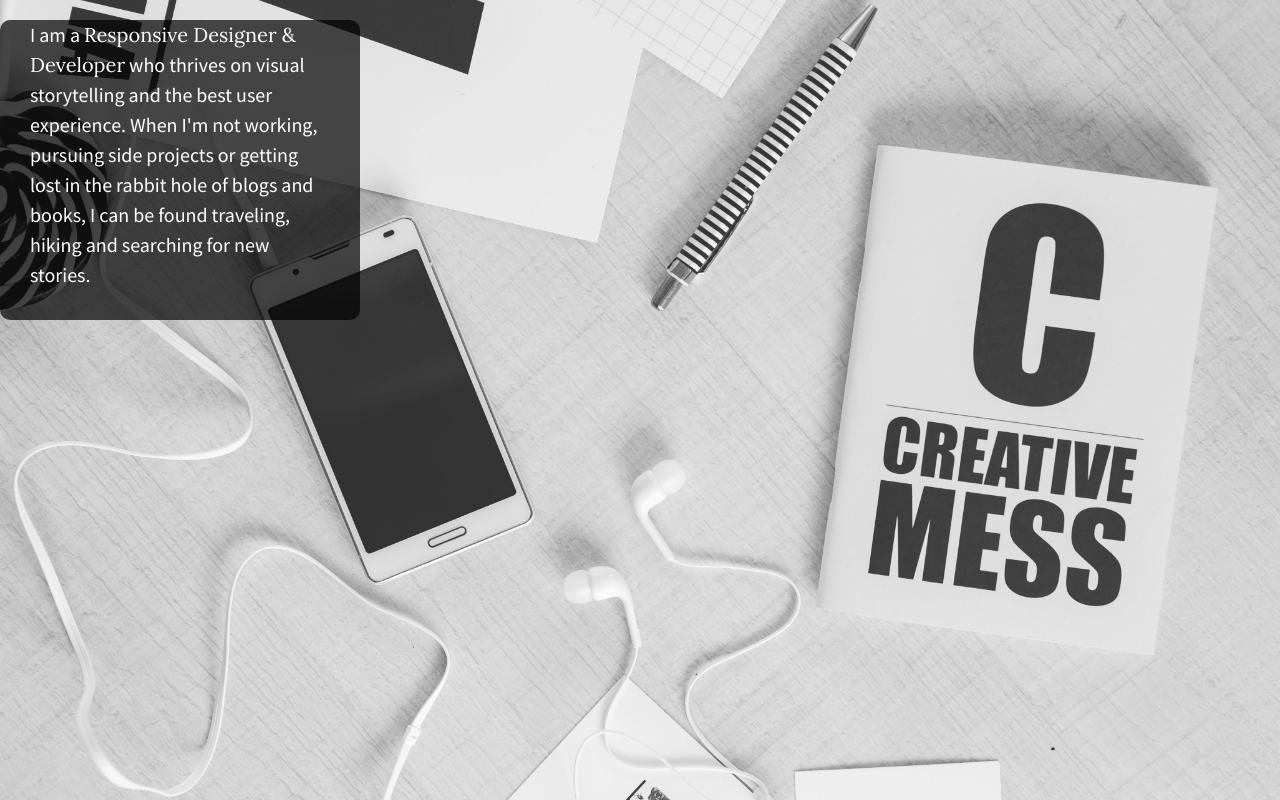
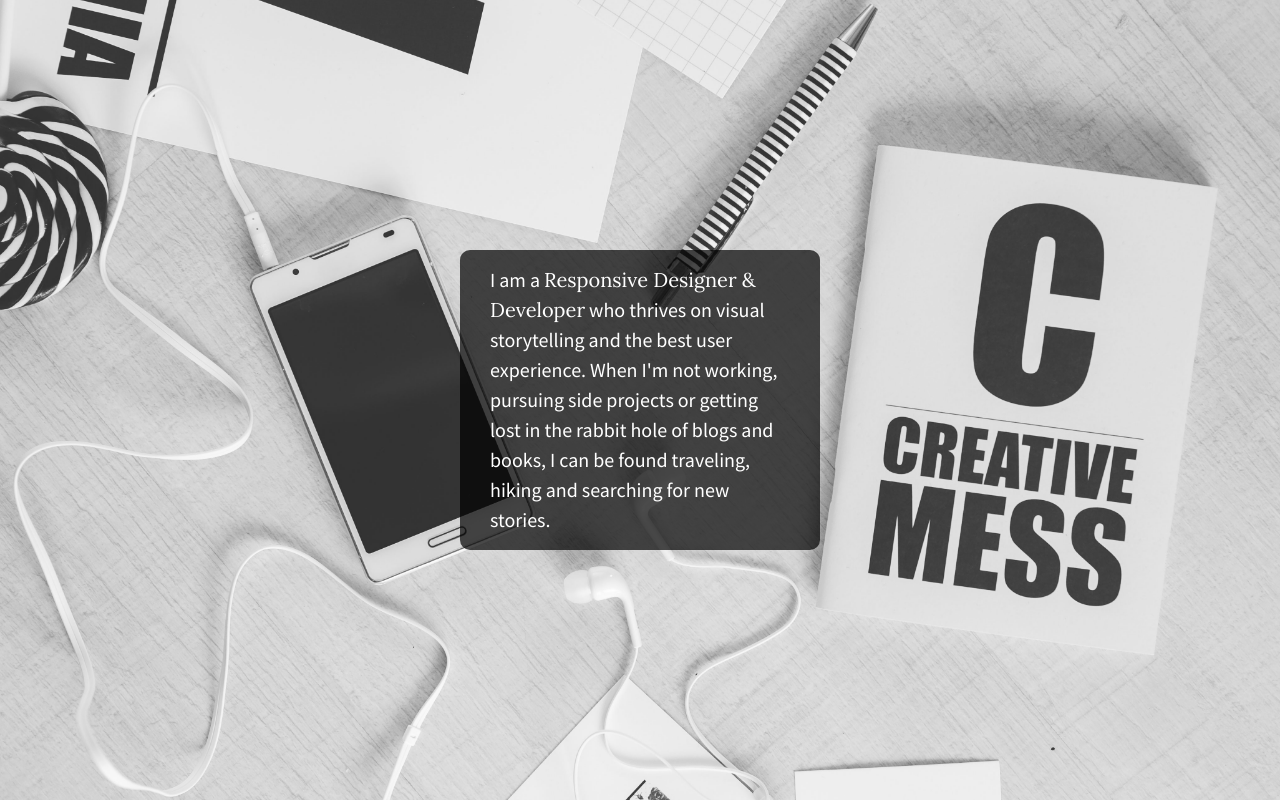
Before and after one commit to ClariceR/center-flexbox-2, a plain HTML site: page index.html in a window 1280 px wide. Drawn offline with nearby package versions, Linux system fonts and the light colour scheme.

Commit message:
Centered box and text

```diff
--- a/css/main.css
+++ b/css/main.css
@@ -100,14 +100,19 @@ html {
     background: url(../img/bkgd2.jpg) no-repeat center center fixed;
     background-size: cover;
    /* set height to 100% - these are important for allowing content to vertically align */
+   height: 100%;
 }
 
 body {
     /* set height to 100% - these are important for allowing content to vertically align */
+    height: 100%;
 }
 
 .wrapper {
     /* set the display to flex and use the justify-content & align-items properties to center all child elements on the page */
+    align-items: center;
+    display: flex;
+    justify-content: center;
     margin: 0;
     height: 100%;
     width: 100%;
@@ -115,12 +120,15 @@ body {
 
 #content {
     /* set the display to flex and use the justify-content & align-items properties to center the text within the div*/
+    align-items: center;
     background: #222;
     background:rgba(0,0,0,0.7);
     color: #fff;
+    display: flex;
     font-family: 'Source Sans Pro', sans-serif;
     font-weight: 300;
     font-size: 1.25em;
+    justify-content: center;
     line-height: 1.5em;
     border-radius: 10px;
     padding: 0px 30px;
```
